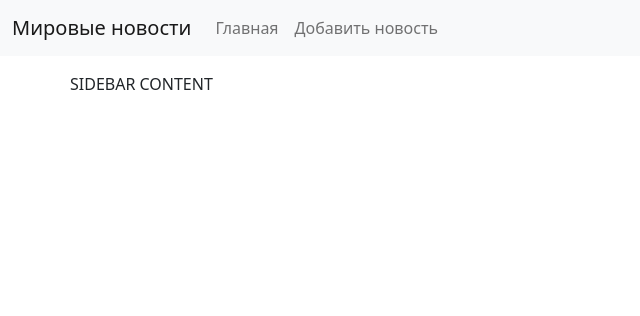
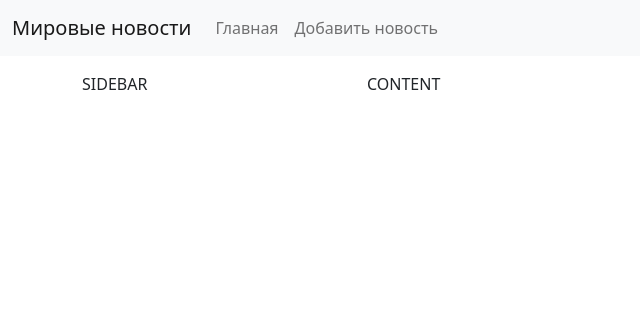
Before and after one commit to AlexGordeev/django_tutorial, a Django app: template mysite/templates/base.html in a window 1280 px wide. Shown: the top 316 px of the page, without its empty margins (0-640 px from the left). Run offline with Django 3.2, Linux system fonts and the light colour scheme; the template is opened without the code that fills it, so the values that code supplies are empty.

Commit message:
templates refactoring

```diff
--- a/mysite/news/templates/news/category.html
+++ b/mysite/news/templates/news/category.html
@@ -3,7 +3,6 @@
 {% block title %}{{ category.name }}{% endblock %}
 
 {% block sidebar %}
-<div class="col-md-3">
   <div class="list-group">
     {% for category_item in categories %}
       <a href="{% url 'category' category_item.pk %}" class="list-group-item list-group-item-action">
@@ -11,11 +10,9 @@
       </a>
     {% endfor %}
   </div>
-</div>
 {% endblock %}
 
 {% block content %}
-<div class="col-md-9">
   {% for news_item in news %}
     <div class="card mb-3">
       <div class="card-header">
@@ -42,5 +39,4 @@
   {% empty %}
     Новостей нет
   {% endfor %}
-</div>
 {% endblock %}
--- a/mysite/news/templates/news/index.html
+++ b/mysite/news/templates/news/index.html
@@ -3,7 +3,6 @@
 {% block title %}{{ title }}{% endblock %}
 
 {% block sidebar %}
-<div class="col-md-3">
   <div class="list-group">
     {% for category_item in categories %}
       <a href="{% url 'category' category_item.pk %}" class="list-group-item list-group-item-action">
@@ -11,11 +10,9 @@
       </a>
     {% endfor %}
   </div>
-</div>
 {% endblock %}
 
 {% block content %}
-<div class="col-md-9">
   {% for news_item in news %}
     <div class="card mb-3">
       <div class="card-header">
@@ -42,5 +39,4 @@
   {% empty %}
     Новостей нет
   {% endfor %}
-</div>
 {% endblock %}
--- a/mysite/news/views.py
+++ b/mysite/news/views.py
@@ -10,7 +10,7 @@ def index(request: HttpRequest) -> HttpResponse:
     context = {
         'news': news,
         'title': 'Новости',
-        'categories': categories
+        'categories': categories,
     }
     return render(request, 'news/index.html', context)
 
@@ -22,6 +22,6 @@ def get_category(request: HttpRequest, category_id: int) -> HttpResponse:
     context = {
         'news': news,
         'category': category,
-        'categories': categories
+        'categories': categories,
     }
     return render(request, 'news/category.html', context)
--- a/mysite/templates/base.html
+++ b/mysite/templates/base.html
@@ -17,8 +17,13 @@
 
     <div class="container mt-3">
       <div class="row">
-        {% block sidebar %}SIDEBAR{% endblock %}
-        {% block content %}CONTENT{% endblock %}
+        <div class="col-md-3">
+          {% block sidebar %}SIDEBAR{% endblock %}
+        </div>
+
+        <div class="col-md-9">
+          {% block content %}CONTENT{% endblock %}
+        </div>
       </div>
     </div>
 
```
